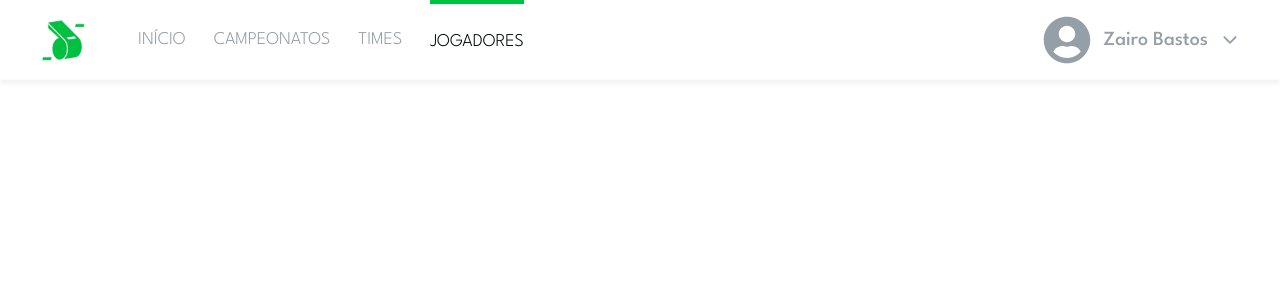
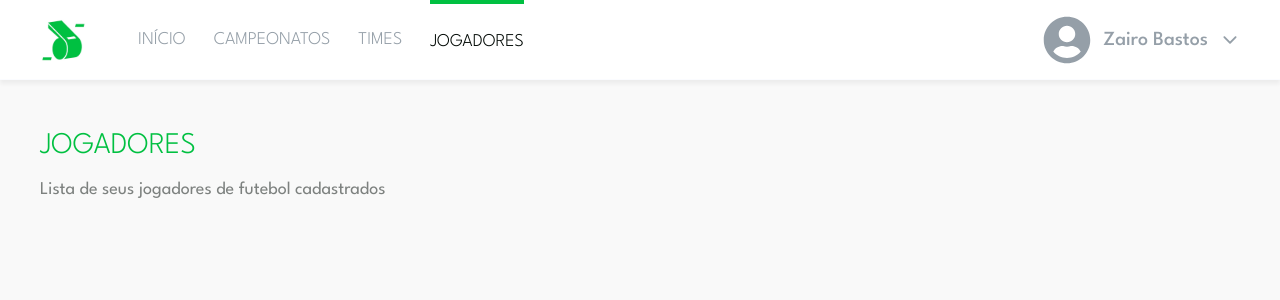
Before and after one commit to zairobastos/ApitoFinal2.0, a React (Vite) app: page /jogadores in a window 1280 px wide. Shown: the top 300 px of the page. Built offline with nearby package versions, Linux system fonts and the light colour scheme.

Commit message:
feat: :rocket: Titulo e subtitulo das paginas internas

```diff
--- a/src/components/menu/index.tsx
+++ b/src/components/paginaInternas/menu/index.tsx
@@ -1,7 +1,7 @@
 import React, { useState } from "react";
 import { Link } from "react-router-dom";
 import { Lista } from "./style";
-import Logo from "../../assets/images/paginaInterna/logoHeader.svg";
+import Logo from "../../../assets/images/paginaInterna/logoHeader.svg";
 
 import { FaUserCircle } from "react-icons/fa";
 import { IoIosArrowDown, IoIosArrowUp } from "react-icons/io";
@@ -90,7 +90,7 @@ export const Menu = ({ ativo, ativo1, ativo2, ativo3 }: ativos) => {
                 </div>
             </header>
             {janela && (
-                <div className="bg-input shadow-menu fixed top-24 right-10 z-20 w-80 h-80 rounded-xl px-2 items-center border-2 border-solid border-borderForm">
+                <div className="bg-white shadow-menu fixed top-24 right-10 z-20 w-80 h-80 rounded-xl px-2 items-center border-2 border-solid border-borderForm">
                     <ul className="flex flex-col h-full justify-center items-center text-lg font-fontPadrao font-bold  gap-2">
                         <li>
                             <FaUserCircle size={100} className="text-navMenu" />
--- /dev/null
+++ b/src/components/paginaInternas/title/index.tsx
@@ -0,0 +1,17 @@
+import React from "react";
+type Props = {
+    Titulo: string;
+    Subtitulo: string;
+};
+export const Title = ({ Titulo, Subtitulo }: Props) => {
+    return (
+        <div className="titulo flex flex-col gap-3">
+            <h1 className="uppercase text-3xl font-fontPadrao font-light text-verdeClaro">
+                {Titulo}
+            </h1>
+            <h4 className="text-lg font-fontPadrao font-normal text-preto2">
+                {Subtitulo}
+            </h4>
+        </div>
+    );
+};
--- a/src/views/campeonatos/index.tsx
+++ b/src/views/campeonatos/index.tsx
@@ -1,10 +1,17 @@
 import React from "react";
-import { Menu } from "../../components/menu";
+import { Menu } from "../../components/paginaInternas/menu";
+import { Title } from "../../components/paginaInternas/title";
 
 export const Campeonatos = () => {
     return (
         <div>
             <Menu ativo1="ativo" />
+            <section className="flex flex-col px-10 pt-32 w-full bg-input h-screen">
+                <Title
+                    Titulo="Campeonatos"
+                    Subtitulo="Lista de seus campeonatos cadastrados"
+                />
+            </section>
         </div>
     );
 };
--- a/src/views/home/index.tsx
+++ b/src/views/home/index.tsx
@@ -1,5 +1,5 @@
 import React from "react";
-import { Menu } from "../../components/menu";
+import { Menu } from "../../components/paginaInternas/menu";
 
 export const Home = () => {
     return (
--- a/src/views/jogadores/index.tsx
+++ b/src/views/jogadores/index.tsx
@@ -1,10 +1,17 @@
 import React from "react";
-import { Menu } from "../../components/menu";
+import { Menu } from "../../components/paginaInternas/menu";
+import { Title } from "../../components/paginaInternas/title";
 
 export const Jogadores = () => {
     return (
         <div>
             <Menu ativo3="ativo" />
+            <section className="flex flex-col px-10 pt-32 w-full bg-input h-screen">
+                <Title
+                    Titulo="Jogadores"
+                    Subtitulo="Lista de seus jogadores de futebol cadastrados"
+                />
+            </section>
         </div>
     );
 };
--- a/src/views/times/index.tsx
+++ b/src/views/times/index.tsx
@@ -1,10 +1,17 @@
 import React from "react";
-import { Menu } from "../../components/menu";
+import { Menu } from "../../components/paginaInternas/menu";
+import { Title } from "../../components/paginaInternas/title";
 
 export const Times = () => {
     return (
         <div>
             <Menu ativo2="ativo" />
+            <section className="flex flex-col px-10 pt-32 w-full bg-input h-screen">
+                <Title
+                    Titulo="Times"
+                    Subtitulo="Lista de suas equipes de futebol cadastrados"
+                />
+            </section>
         </div>
     );
 };
```
Also changed, not shown: src/components/paginaInternas/menu/style.ts (renamed from src/components/menu/style.ts).
